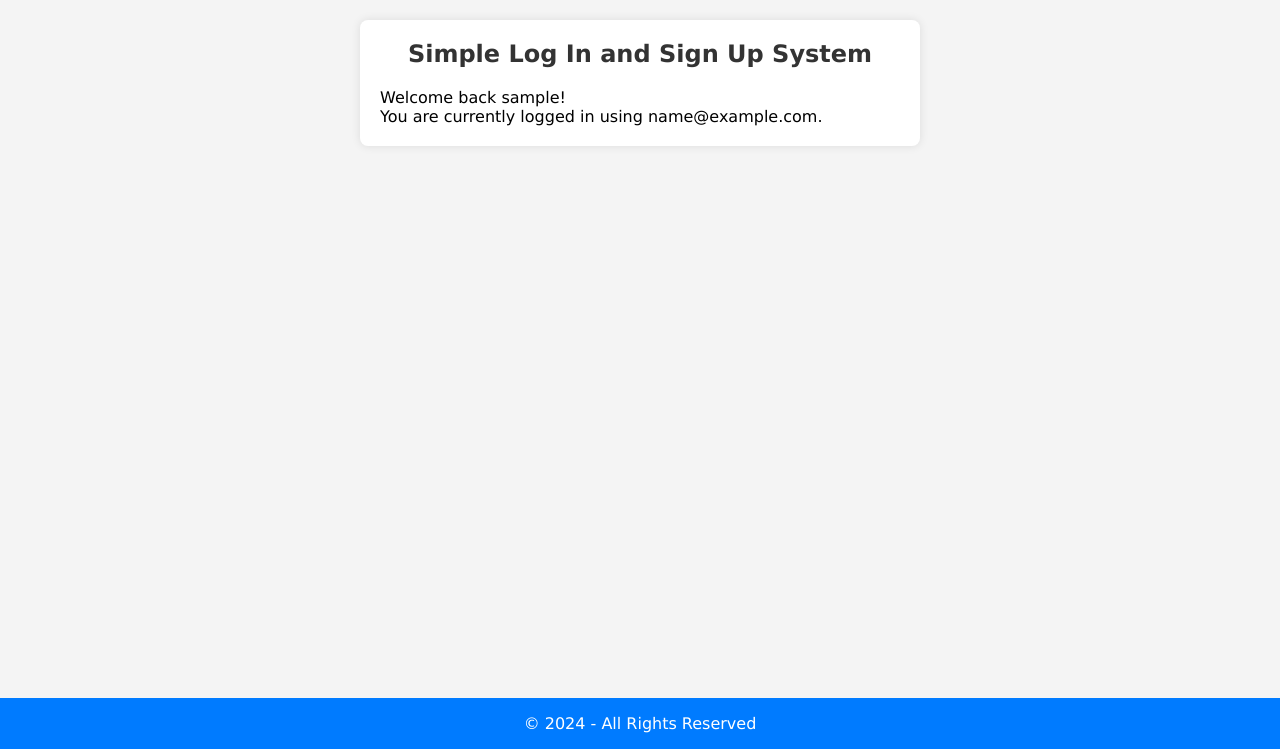
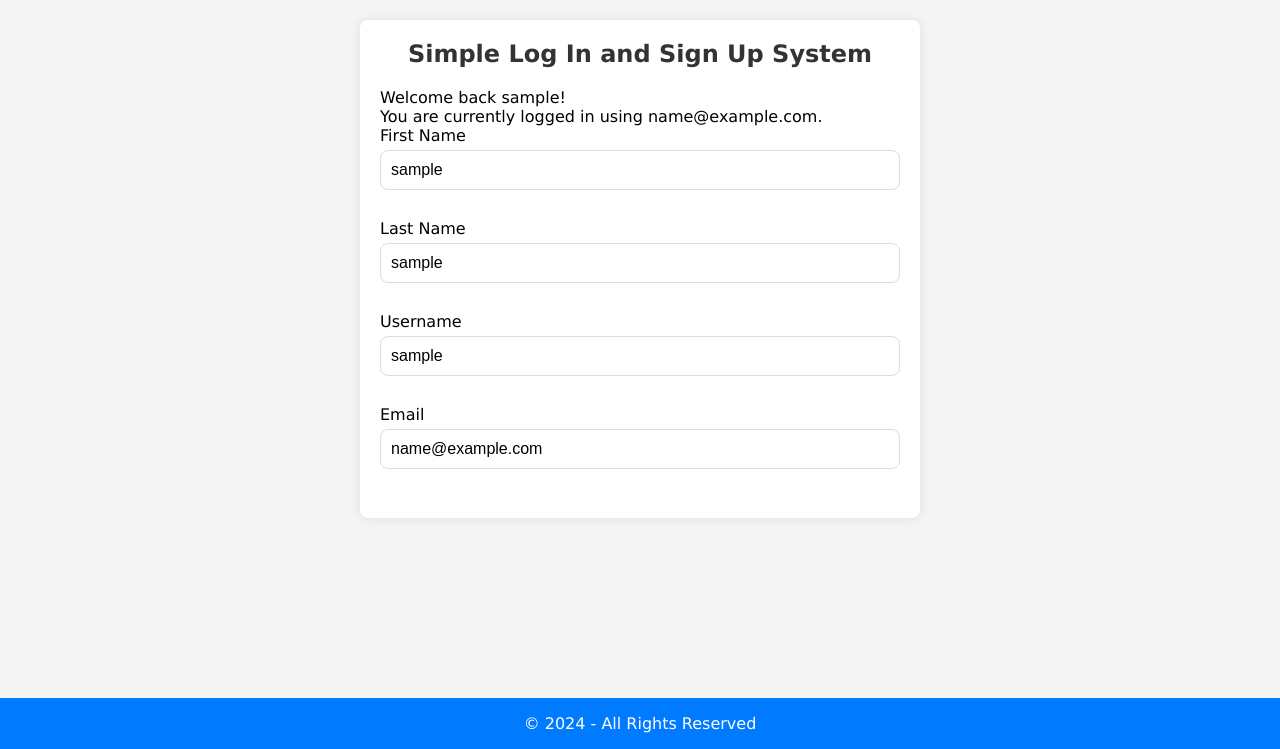
Before and after one commit to MACantara/TRACKIT-PHP-MySQL, a PHP site: page /index.php in a window 1280 px wide. Shown: the part 51-800 px from the top of the page. Run offline with PHP 8.4, Linux system fonts and the light colour scheme; the visitor is signed in with stand-in values (Sample User, id 1).

Commit message:
Update index.php to display user information when logged in

```diff
--- a/index.php
+++ b/index.php
@@ -18,10 +18,20 @@ session_start();
         <section>
             <h1>Simple Log In and Sign Up System</h1>
             <?php
-            if (isset($_SESSION["users_username"])) {
+            if (isset($_SESSION["users_id"])) {
             ?>
                 <p>Welcome back <?php echo $_SESSION["users_username"] ?>!</p>
                 <p>You are currently logged in using <?php echo $_SESSION["users_email"] ?>.</p>
+                <form action="#">
+                    <label for="firstName">First Name</label>
+                    <input type="text" name="firstName" id="firstName" value='<?php echo $_SESSION["users_first_name"] ?>' readonly><br>
+                    <label for="lastName">Last Name</label>
+                    <input type="text" name="lastName" id="lastName" value='<?php echo $_SESSION["users_last_name"] ?>' readonly><br>
+                    <label for="username">Username</label>
+                    <input type="text" name="username" id="username" value='<?php echo $_SESSION["users_username"] ?>' readonly><br>
+                    <label for="email">Email</label>
+                    <input type="email" name="email" id="email" value='<?php echo $_SESSION["users_email"] ?>' readonly><br>
+                </form>
             <?php
             } else {
             ?>
```
